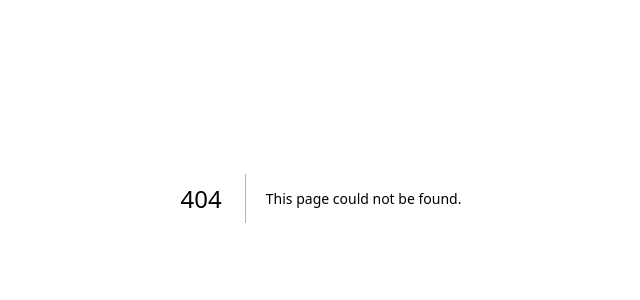
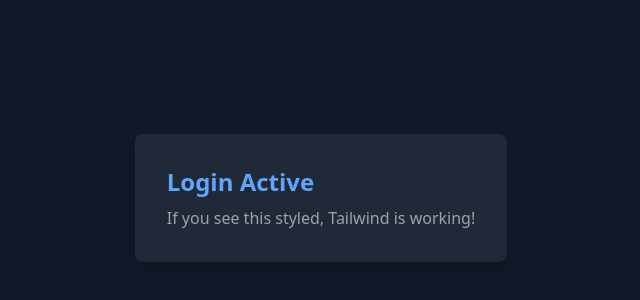
Before and after one commit to gglshtasd/aiagentv1tr1, a Next.js app: page /page in a window 1280 px wide. Before the commit this address had no page. Shown: the part 202-502 px from the top of the page, without its empty margins (319-959 px from the left). Built offline with nearby package versions, Linux system fonts and the light colour scheme.

Commit message:
Create page.tsx

```diff
--- /dev/null
+++ b/src/pages/page.tsx
@@ -0,0 +1,22 @@
+// 1. This forces Vercel to bypass the Edge Cache and run the code fresh on every request
+export const dynamic = 'force-dynamic';
+
+export default function LoginPage() {
+  // 2. This log will now reliably show up in your Vercel Function Logs
+  console.log(">>> [SERVER LOG] Rendering Login Page at:", new Date().toISOString());
+
+  try {
+    // Your component logic here
+    return (
+      <div className="flex min-h-screen items-center justify-center bg-gray-900 text-white">
+        <div className="p-8 bg-gray-800 rounded-lg shadow-lg">
+          <h1 className="text-2xl font-bold text-blue-400">Login Active</h1>
+          <p className="text-gray-400 mt-2">If you see this styled, Tailwind is working!</p>
+        </div>
+      </div>
+    );
+  } catch (error) {
+    console.error(">>> [SERVER ERROR] Error rendering login page:", error);
+    return <div>An error occurred loading the login page.</div>;
+  }
+}
```
